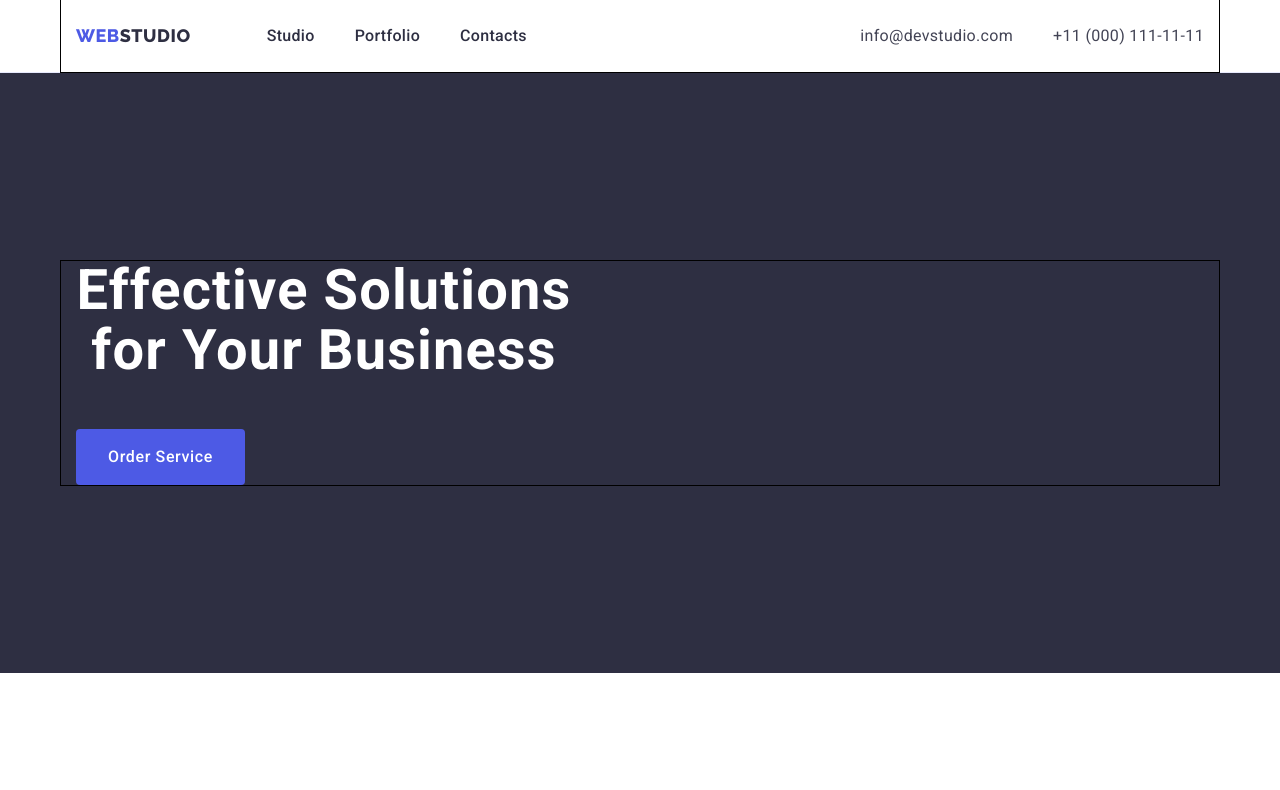
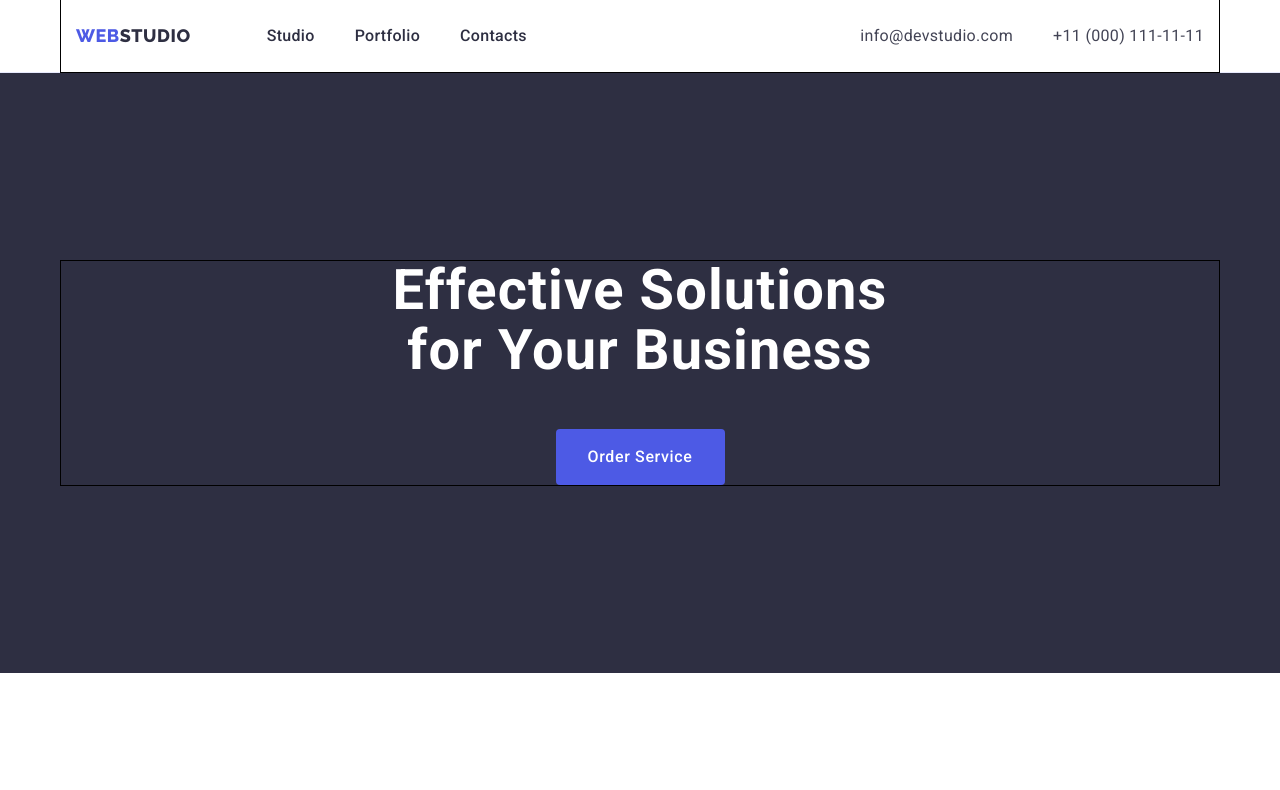
Before and after one commit to Maksym-Kotsiupak/goit-markup-hw-03, a plain HTML site: page index.html in a window 1280 px wide. Shown: the top 790 px of the page. Drawn offline with nearby package versions, Linux system fonts and the light colour scheme.

Commit message:
fleeeexxxxx

```diff
--- a/css/style.css
+++ b/css/style.css
@@ -162,15 +162,15 @@ color: var(--accent-color);
         margin-top: 0;
         margin-bottom: 48px;
         max-width: 496px;
-}
+        margin-left: auto;
+        margin-right: auto;
+    }
 .hero{
     background-color: var(--title-text-color);
     text-align: center;
     height: 600px;
     padding: 188px 0
 }
-
-
 
 /* main index */
 
@@ -308,6 +308,8 @@ button {
             height: 56px;
             border: none;
             cursor: pointer;
+            margin-left: auto;
+            margin-right: auto;
 }
 .button-hero:hover,
 .button-hero:focus{
@@ -435,8 +437,8 @@ align-items: center;
 .portf .portf-item{
     /* width: 360px; */
     width: ((100%-48px) /3);
-    margin-right: 24px;
-    margin-bottom: 48px;
+    /* margin-right: 24px;
+    margin-bottom: 48px; */
 }
 .portf-item:nth-last-child(-n+3){
     margin-bottom: 120px;
```
